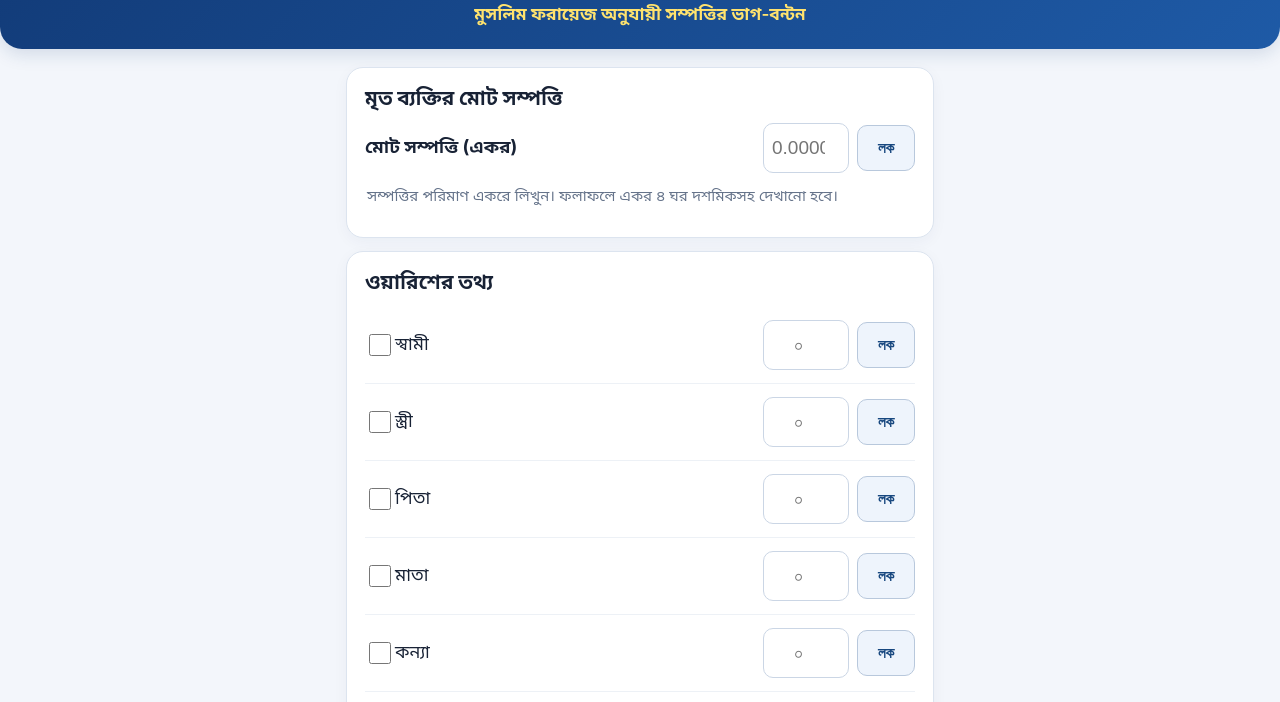
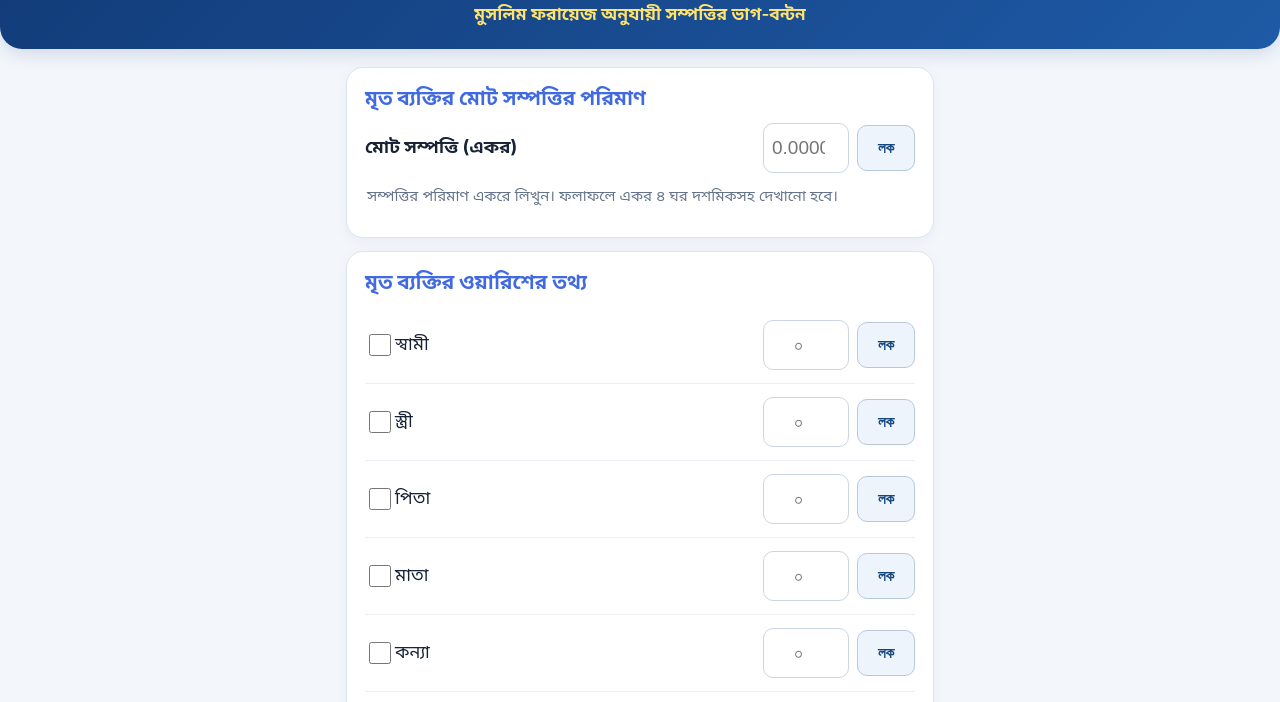
Before and after one commit to mehedihasanfg-coder/Warish-Calculator, a plain HTML site: page index.html in a window 1280 px wide. Shown: the part 67-769 px from the top of the page. Drawn offline with Linux system fonts and the light colour scheme.

Commit message:
Update section headings and royal blue styling

```diff
--- a/index.html
+++ b/index.html
@@ -47,16 +47,18 @@ th,td{padding:12px 9px}
  .count{font-size:18px}
 }
 
+
+.field-title.royal-title{color:#4169E1}
 </style></head>
 <body>
 <header><h1>ওয়ারিশ সম্পত্তির হিসাব</h1><p>মুসলিম ফরায়েজ অনুযায়ী সম্পত্তির ভাগ-বন্টন</p></header>
 <main>
 <section class="card">
- <div class="field-title">মৃত ব্যক্তির মোট সম্পত্তি</div>
+ <div class="field-title royal-title">মৃত ব্যক্তির মোট সম্পত্তির পরিমাণ</div>
  <div class="row"><label for="estate">মোট সম্পত্তি (একর)</label><input class="count" id="estate" type="number" min="0" step="0.0001" placeholder="0.0000" inputmode="decimal"><button class="lock" data-lock="estate" aria-pressed="false">লক</button></div>
  <p class="note">সম্পত্তির পরিমাণ একরে লিখুন। ফলাফলে একর ৪ ঘর দশমিকসহ দেখানো হবে।</p>
 </section>
-<section class="card"><div class="field-title">ওয়ারিশের তথ্য</div><div id="heirs"></div>
+<section class="card"><div class="field-title royal-title">মৃত ব্যক্তির ওয়ারিশের তথ্য</div><div id="heirs"></div>
 <p class="note">প্রতিটি ওয়ারিশের সংখ্যা লিখুন এবং সংশ্লিষ্ট চেকবক্স নির্বাচন করুন। সংখ্যা ০–২০।</p></section>
 <div class="actions"><button class="btn primary" id="calculate">ফলাফল</button><button class="btn secondary" id="reset">পুনরায় করুন</button></div>
 <div id="message" class="alert" role="status">এটি আপনার নির্ধারিত ৯টি শ্রেণির সীমিত হিসাব সহায়ক। অন্য কোনো ওয়ারিশ থাকলে এই ফলাফল দিয়ে চূড়ান্ত সম্পত্তি বণ্টন করবেন না।</div>
```
